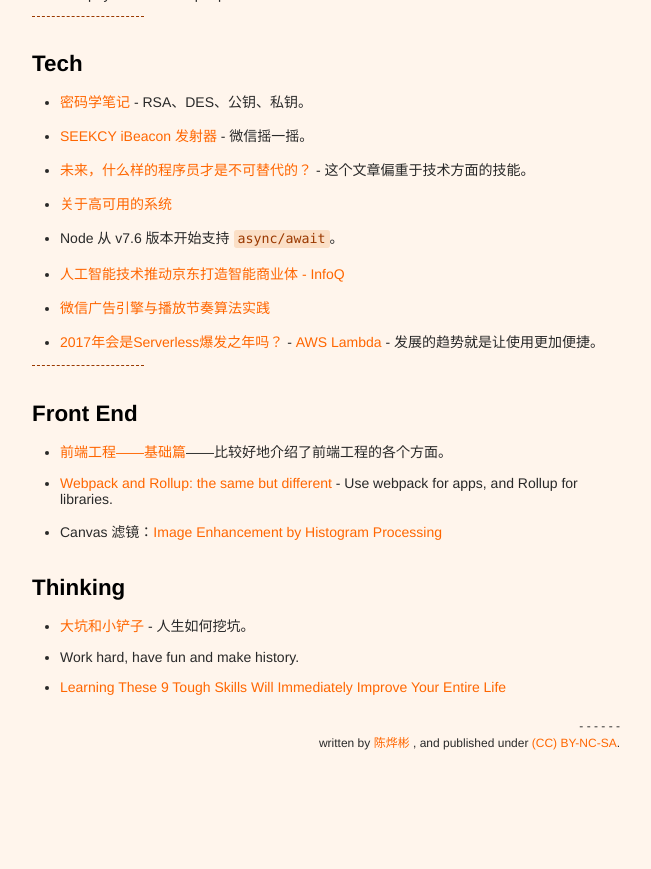
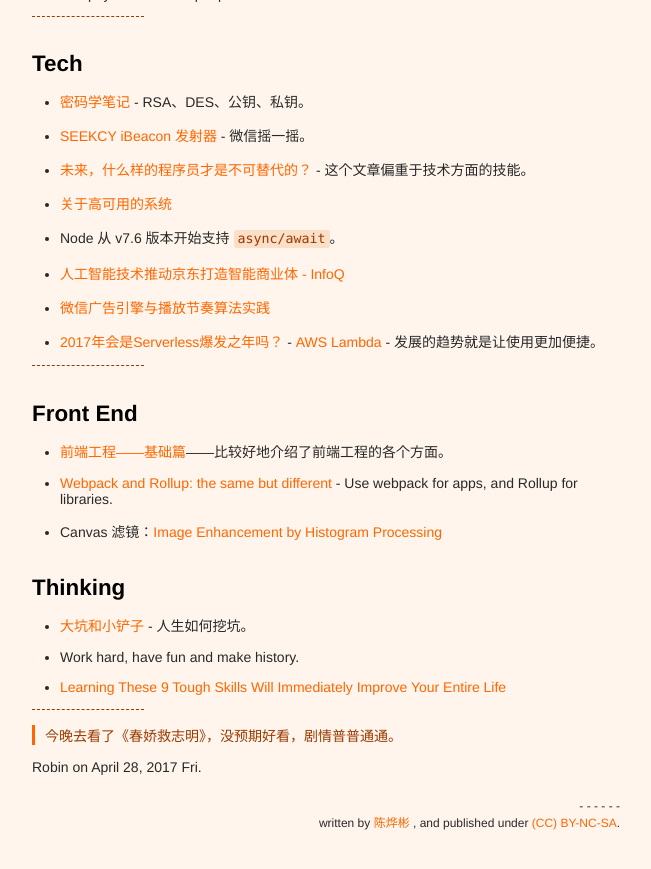
Before and after one commit to xianyuxmu/xianyuxmu.github.io, a Jekyll site: the page built from _posts/2017-04-28-monthly-reading.md, in a window 1280 px wide and 900 px high, scrolled down 1838 px. Shown: the top 869 px of the window, without its empty margins (314-965 px from the left). Built offline with Jekyll 4.4.1, drawn with Linux system fonts in a browser that asks for light colours; comment, search, counter and statistics services are not loaded; before the commit the page ends 2658 px from its top, so only the background shows below that.

Commit message:
April 2017 月读

```diff
--- a/_posts/2017-04-28-monthly-reading.md
+++ b/_posts/2017-04-28-monthly-reading.md
@@ -80,3 +80,9 @@ tags:
 - [大坑和小铲子](http://www.ruanyifeng.com/blog/2009/07/big_hole_and_little_shovel.html) - 人生如何挖坑。
 - Work hard, have fun and make history.
 - [Learning These 9 Tough Skills Will Immediately Improve Your Entire Life](https://medium.com/the-mission/learning-these-9-tough-skills-will-pay-off-for-the-rest-of-your-life-f3ae97d8fb4c)
+
+----
+
+> 今晚去看了《春娇救志明》，没预期好看，剧情普普通通。
+
+Robin on April 28, 2017 Fri.
```
